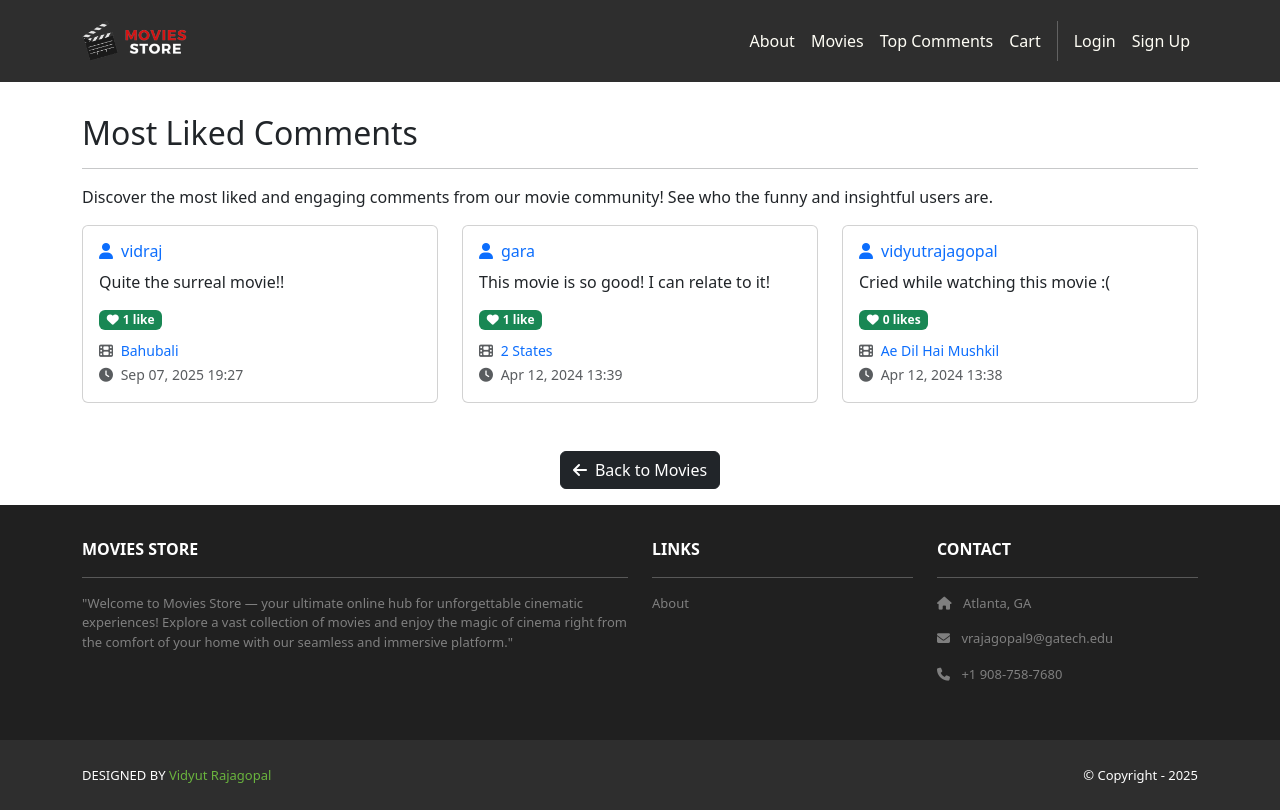
After one commit to vidyutraj/moviesstore, a Django app: page /movies/top-comments/ in a window 1280 px wide. The commit adds this page. Run offline with Django 5.2, Linux system fonts and the light colour scheme; data comes from the database, SQL or seed files in the repository; both versions use the stored data as it was after the commit; some libraries are stand-ins or nearby versions.

Commit message:
new comment feature

```diff
--- a/movies/models.py
+++ b/movies/models.py
@@ -20,3 +20,23 @@ class Review(models.Model):
 
     def __str__(self):
         return str(self.id) + ' - ' + self.movie.name
+
+    def get_like_count(self):
+        return self.like_set.count()
+
+    def is_liked_by_user(self, user):
+        if not user.is_authenticated:
+            return False
+        return self.like_set.filter(user=user).exists()
+
+class Like(models.Model):
+    id = models.AutoField(primary_key=True)
+    review = models.ForeignKey(Review, on_delete=models.CASCADE)
+    user = models.ForeignKey(User, on_delete=models.CASCADE)
+    date = models.DateTimeField(auto_now_add=True)
+
+    class Meta:
+        unique_together = ('review', 'user')  # Prevent duplicate likes from same user
+
+    def __str__(self):
+        return f"{self.user.username} likes {self.review.id}"
--- /dev/null
+++ b/movies/templates/movies/top_comments.html
@@ -0,0 +1,127 @@
+{% extends 'base.html' %}
+{% block content %}
+{% load static %}
+{% csrf_token %}
+<div class="p-3">
+  <div class="container">
+    <div class="row mt-3">
+      <div class="col mx-auto mb-3">
+        <h2>Most Liked Comments</h2>
+        <hr />
+        <p class="card-text">
+          Discover the most liked and engaging comments from our movie community! See who the funny and insightful users are.
+        </p>
+      </div>
+    </div>
+
+    {% if template_data.top_reviews %}
+    <div class="row">
+      {% for review in template_data.top_reviews %}
+      <div class="col-md-6 col-lg-4 mb-4">
+        <div class="card h-100">
+          <div class="card-body">
+            <h6 class="card-title text-primary">
+              <i class="fas fa-user me-2"></i>{{ review.user.username }}
+            </h6>
+            <p class="card-text">{{ review.comment }}</p>
+            <div class="card-footer bg-transparent border-0 p-0">
+              <div class="d-flex justify-content-between align-items-center mb-2">
+                <span class="badge bg-success">
+                  <i class="fas fa-heart me-1"></i>{{ review.like_count }} like{{ review.like_count|pluralize }}
+                </span>
+                {% if user.is_authenticated %}
+                <button class="btn btn-outline-primary btn-sm like-btn"
+                        data-review-id="{{ review.id }}"
+                        data-liked="{% if review.user_liked %}true{% else %}false{% endif %}">
+                  <i class="fas fa-heart {% if review.user_liked %}text-danger{% else %}text-muted{% endif %}"></i>
+                </button>
+                {% endif %}
+              </div>
+              <small class="text-muted">
+                <i class="fas fa-film me-1"></i>
+                <a href="{% url 'movies.show' id=review.movie.id %}" class="text-decoration-none">
+                  {{ review.movie.name }}
+                </a>
+              </small>
+              <br>
+              <small class="text-muted">
+                <i class="fas fa-clock me-1"></i>
+                {{ review.date|date:"M d, Y H:i" }}
+              </small>
+            </div>
+          </div>
+        </div>
+      </div>
+      {% endfor %}
+    </div>
+    {% else %}
+    <div class="row">
+      <div class="col-12">
+        <div class="alert alert-info text-center">
+          <i class="fas fa-comment-slash fa-2x mb-3"></i>
+          <h4>No comments yet!</h4>
+          <p>Be the first to share your thoughts on our movies!</p>
+          <a href="{% url 'movies.index' %}" class="btn btn-primary">Browse Movies</a>
+        </div>
+      </div>
+    </div>
+    {% endif %}
+
+    <div class="row mt-4">
+      <div class="col-12 text-center">
+        <a href="{% url 'movies.index' %}" class="btn btn-dark">
+          <i class="fas fa-arrow-left me-2"></i>Back to Movies
+        </a>
+      </div>
+    </div>
+  </div>
+</div>
+
+<script>
+document.addEventListener('DOMContentLoaded', function() {
+    const likeButtons = document.querySelectorAll('.like-btn');
+
+    likeButtons.forEach(button => {
+        button.addEventListener('click', function() {
+            const reviewId = this.dataset.reviewId;
+            const heartIcon = this.querySelector('i');
+            const likeBadge = this.closest('.card-footer').querySelector('.badge');
+
+            // Make AJAX request to toggle like
+            fetch(`/movies/review/${reviewId}/like/`, {
+                method: 'POST',
+                headers: {
+                    'X-CSRFToken': document.querySelector('[name=csrfmiddlewaretoken]').value,
+                    'Content-Type': 'application/json',
+                },
+            })
+            .then(response => response.json())
+            .then(data => {
+                if (data.error) {
+                    console.error('Error:', data.error);
+                    return;
+                }
+
+                // Update button state
+                this.dataset.liked = data.liked;
+
+                // Update heart icon
+                if (data.liked) {
+                    heartIcon.classList.remove('text-muted');
+                    heartIcon.classList.add('text-danger');
+                } else {
+                    heartIcon.classList.remove('text-danger');
+                    heartIcon.classList.add('text-muted');
+                }
+
+                // Update like count in badge
+                likeBadge.innerHTML = `<i class="fas fa-heart me-1"></i>${data.like_count} like${data.like_count !== 1 ? 's' : ''}`;
+            })
+            .catch(error => {
+                console.error('Error:', error);
+            });
+        });
+    });
+});
+</script>
+{% endblock content %}
--- a/movies/urls.py
+++ b/movies/urls.py
@@ -3,6 +3,8 @@ from . import views
 
 urlpatterns = [
     path('', views.index, name='movies.index'),
+    path('top-comments/', views.top_comments, name='movies.top_comments'),
+    path('review/<int:review_id>/like/', views.toggle_like, name='movies.toggle_like'),
     path('<int:id>/', views.show, name='movies.show'),
     path('<int:id>/review/create/', views.create_review, name='movies.create_review'),
     path('<int:id>/review/<int:review_id>/edit/', views.edit_review, name='movies.edit_review'),
--- a/movies/views.py
+++ b/movies/views.py
@@ -1,6 +1,7 @@
 from django.shortcuts import render, redirect, get_object_or_404
-from .models import Movie, Review
+from .models import Movie, Review, Like
 from django.contrib.auth.decorators import login_required
+from django.http import JsonResponse
 
 def index(request):
     search_term = request.GET.get('search')
@@ -17,6 +18,14 @@ def index(request):
 def show(request, id):
     movie = Movie.objects.get(id=id)
     reviews = Review.objects.filter(movie=movie)
+
+    # Add like status for each review if user is authenticated
+    if request.user.is_authenticated:
+        for review in reviews:
+            review.user_liked = review.is_liked_by_user(request.user)
+    else:
+        for review in reviews:
+            review.user_liked = False
 
     template_data = {}
     template_data['title'] = movie.name
@@ -61,3 +70,46 @@ def delete_review(request, id, review_id):
     review = get_object_or_404(Review, id=review_id, user=request.user)
     review.delete()
     return redirect('movies.show', id=id)
+
+def top_comments(request):
+    # Get all reviews ordered by like count (most liked first) and limit to top 10
+    from django.db.models import Count
+    top_reviews = Review.objects.select_related('user', 'movie').annotate(
+        like_count=Count('like')
+    ).order_by('-like_count', '-date')[:10]
+
+    # Add like status for each review if user is authenticated
+    if request.user.is_authenticated:
+        for review in top_reviews:
+            review.user_liked = review.is_liked_by_user(request.user)
+    else:
+        for review in top_reviews:
+            review.user_liked = False
+
+    template_data = {}
+    template_data['title'] = 'Top Comments'
+    template_data['top_reviews'] = top_reviews
+    return render(request, 'movies/top_comments.html', {'template_data': template_data})
+
+@login_required
+def toggle_like(request, review_id):
+    if request.method == 'POST':
+        review = get_object_or_404(Review, id=review_id)
+        like, created = Like.objects.get_or_create(review=review, user=request.user)
+
+        if not created:
+            # Like already exists, so remove it (unlike)
+            like.delete()
+            liked = False
+        else:
+            # Like was created
+            liked = True
+
+        like_count = review.get_like_count()
+
+        return JsonResponse({
+            'liked': liked,
+            'like_count': like_count
+        })
+
+    return JsonResponse({'error': 'Invalid request'}, status=400)
--- a/moviesstore/templates/base.html
+++ b/moviesstore/templates/base.html
@@ -26,6 +26,7 @@
           <div class="navbar-nav ms-auto navbar-ml">
             <a class="nav-link" href="{% url 'home.about' %}">About</a>
             <a class="nav-link" href="{% url 'movies.index' %}">Movies</a>
+            <a class="nav-link" href="{% url 'movies.top_comments' %}">Top Comments</a>
             <a class="nav-link" href="{% url 'cart.index' %}">Cart</a>
             <div class="vr bg-white mx-2 d-none d-lg-block"></div>
             {% if user.is_authenticated %}
```
Also changed, not shown: movies/templates/movies/show.html (+71 -2 lines), db.sqlite3, movies/migrations/0003_like.py (added).
